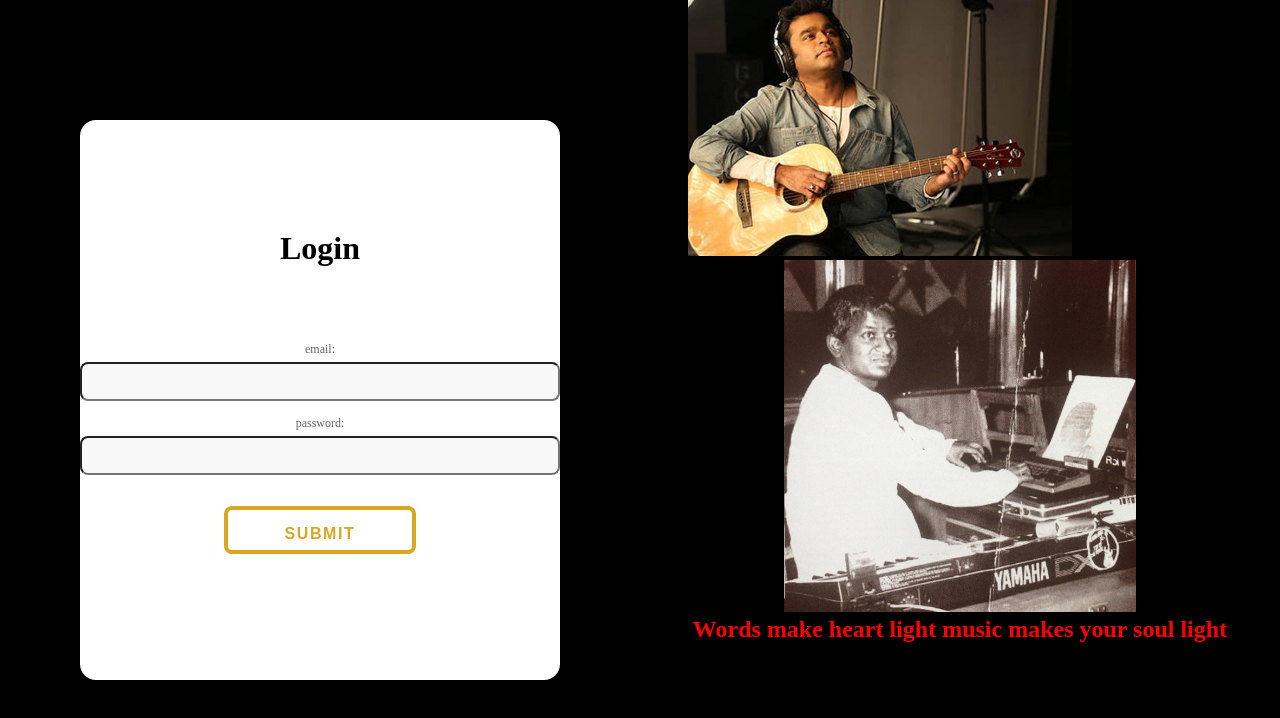
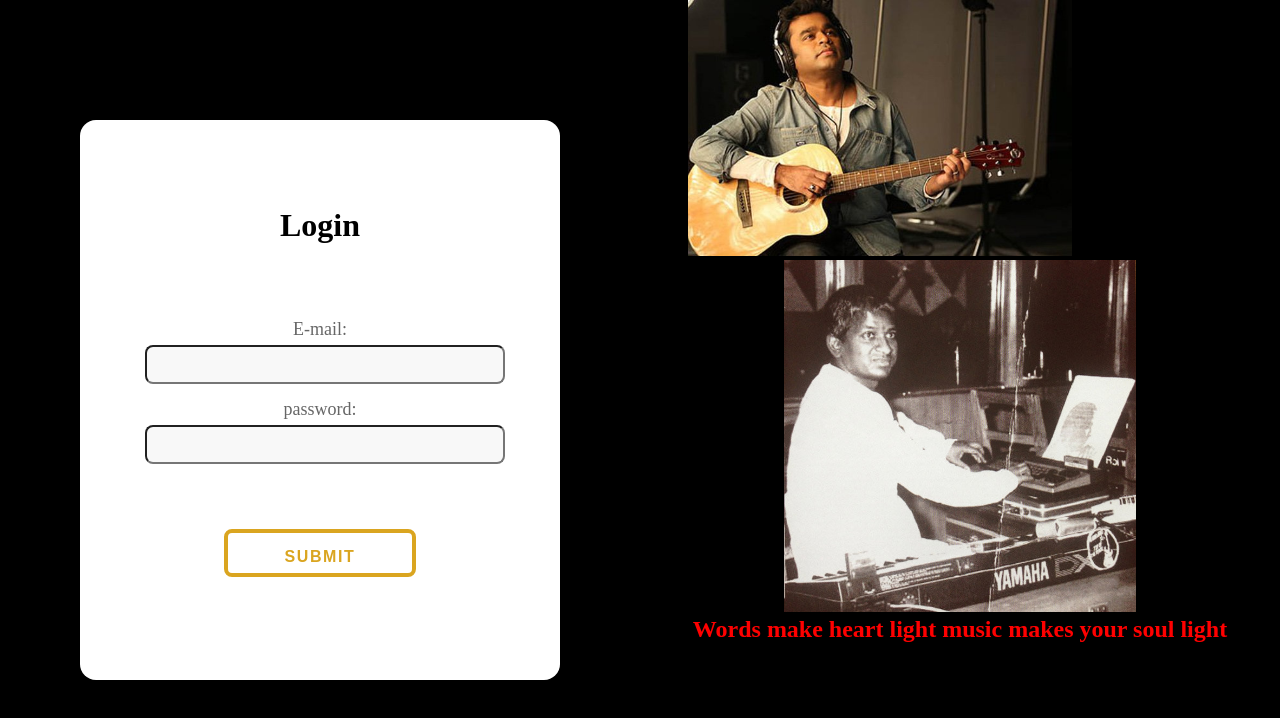
Before and after one commit to Dhanush046/Music-recommendation, a React (Create React App) app: page / in a window 1280 px wide. Shown: the top 718 px of the page. Built offline with nearby package versions, Linux system fonts and the light colour scheme.

Commit message:
thursday-06:06

```diff
--- a/src/login/Login.jsx
+++ b/src/login/Login.jsx
@@ -14,11 +14,11 @@ const Login = () => {
             <h1 className="loginname">Login</h1>
 
             <div className="form-group">
-              <label htmlFor="email">email:</label>
+              <label htmlFor="email" className="em">E-mail:</label>
               <input type="email" name="email" id="email" />
             </div>
             <div className="form-group">
-              <label htmlFor="password">password:</label>
+              <label htmlFor="password" className="pw">password:</label>
               <input type="password" name="password" id="password" />
             </div>
             <nav onClick={eventformhandler}>
@@ -42,7 +42,7 @@ const Login = () => {
         <div className="logoir">
           <img src={logo2} className="logo2" alt="logo2" />
         </div>
-        <h2 className="q1">Words make heart light music makes your soul light</h2>
+        <h2 className="q1">Words make heart light music makes your soul light</h2>
       </div>
     </div>
   );
--- a/src/login/login.css
+++ b/src/login/login.css
@@ -85,14 +85,16 @@ form .login .form-group {
   color: #666;
   font-size: 12px;
   margin-bottom: 5px;
-  transition: 0.4s;
+  font-size: large;
+
 }
 form .login .form-group input {
   display: block;
-  width: 100%;
+  width: 75%;
   padding: 10px 15px;
   background-color: #f8f8f8;
   border-radius: 8px;
+  margin-left: 65px;
 }
 
 /* label{
@@ -136,6 +138,7 @@ nav ul li {
     z-index: 1;
     transition: 0.5s;
     margin: 1em;
+    margin-top: 50px;
 }
 
 nav ul li span {
@@ -183,6 +186,8 @@ nav ul li span:nth-child(4) {
 }
 .logoarr{
     width: 75%;
+    border-radius: 50px;
+    border-color: #f8f8f8;
 }
 .logo2{
     width: 55%;
```
